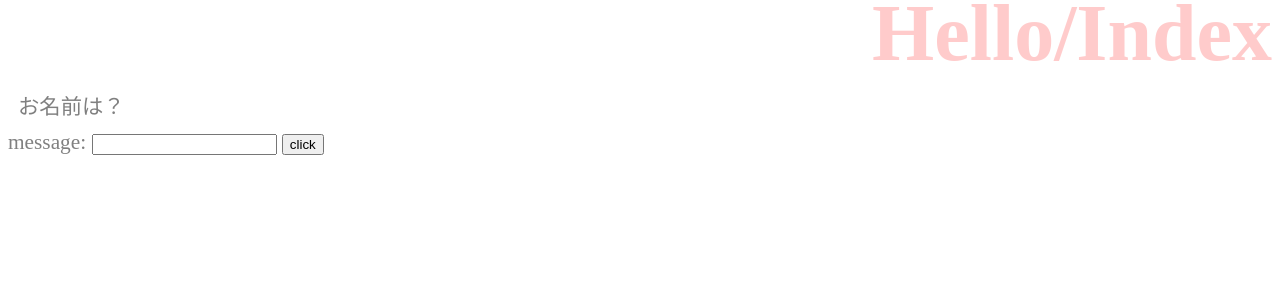
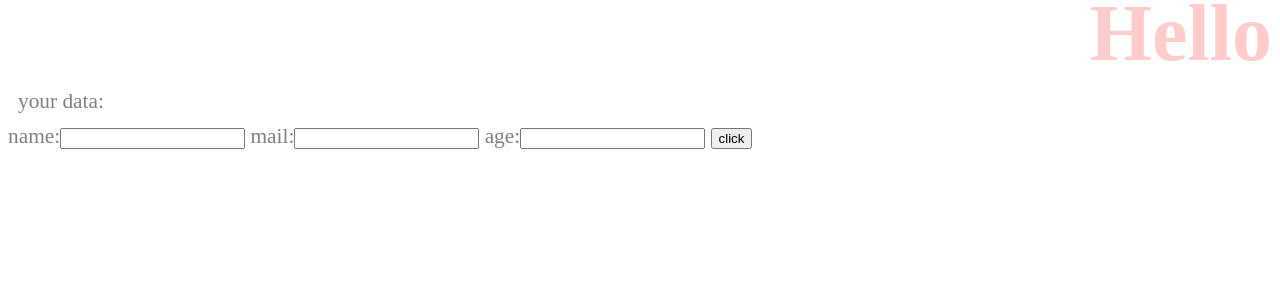
Before and after one commit to kmk935-prog/pythontest, a Django app: page /hello/ in a window 1280 px wide. Shown: the top 300 px of the page. Run offline with Django 3.2, Linux system fonts and the light colour scheme.

Commit message:
add to djangoForms
add to djangoForms

```diff
--- /dev/null
+++ b/mysite/hello/forms.py
@@ -0,0 +1,6 @@
+from django import forms
+
+class HelloForm(forms.Form):
+    name = forms.CharField(label='name')
+    mail = forms.CharField(label='mail')
+    age = forms.IntegerField(label='age')
--- a/mysite/hello/templates/hello/index.html
+++ b/mysite/hello/templates/hello/index.html
@@ -8,11 +8,10 @@
     </head>
     <body>
         <h1>{{title}}</h1>
-        <p>{{msg}}</p>
-        <form action="{% url 'form' %}" method="POST">
+        <p>{{message|safe}}</p>
+        <form action="{% url 'index' %}" method="POST">
             {% csrf_token %}
-            <label for="msg">message: </label>
-            <input id="msg" type="text" name="msg">
+            {{ form }}
             <input type="submit" value="click">
         </form>
     </body>
--- a/mysite/hello/urls.py
+++ b/mysite/hello/urls.py
@@ -3,5 +3,4 @@ from . import views
 
 urlpatterns = [
     path('', views.index, name='index'),
-    path('form', views.form, name='form'),
 ]
--- a/mysite/hello/views.py
+++ b/mysite/hello/views.py
@@ -1,18 +1,15 @@
 from django.shortcuts import render
 from django.http import HttpResponse
+from .forms import HelloForm
 
 # Create your views here.
 def index(request):
     params = {
-        'title':'Hello/Index',
-        'msg':'お名前は？',
+        'title':'Hello',
+        'message':'your data:',
+        'form':HelloForm(),
     }
+    if (request.method == 'POST'):
+        params['message'] = '名前：' + request.POST['name'] + '<br>メール：' + request.POST['mail'] + '<br>年齢：' + request.POST['age']
+        params['form'] = HelloForm(request.POST)
     return render(request, 'hello/index.html', params)
-
-def form(request):
-    msg = request.POST['msg']
-    params = {
-        'title':'Hello/Form',
-        'msg':'こんにちは、' + msg + ' さん。',
-    }
-    return render(request, 'hello/index.html', params)
```
